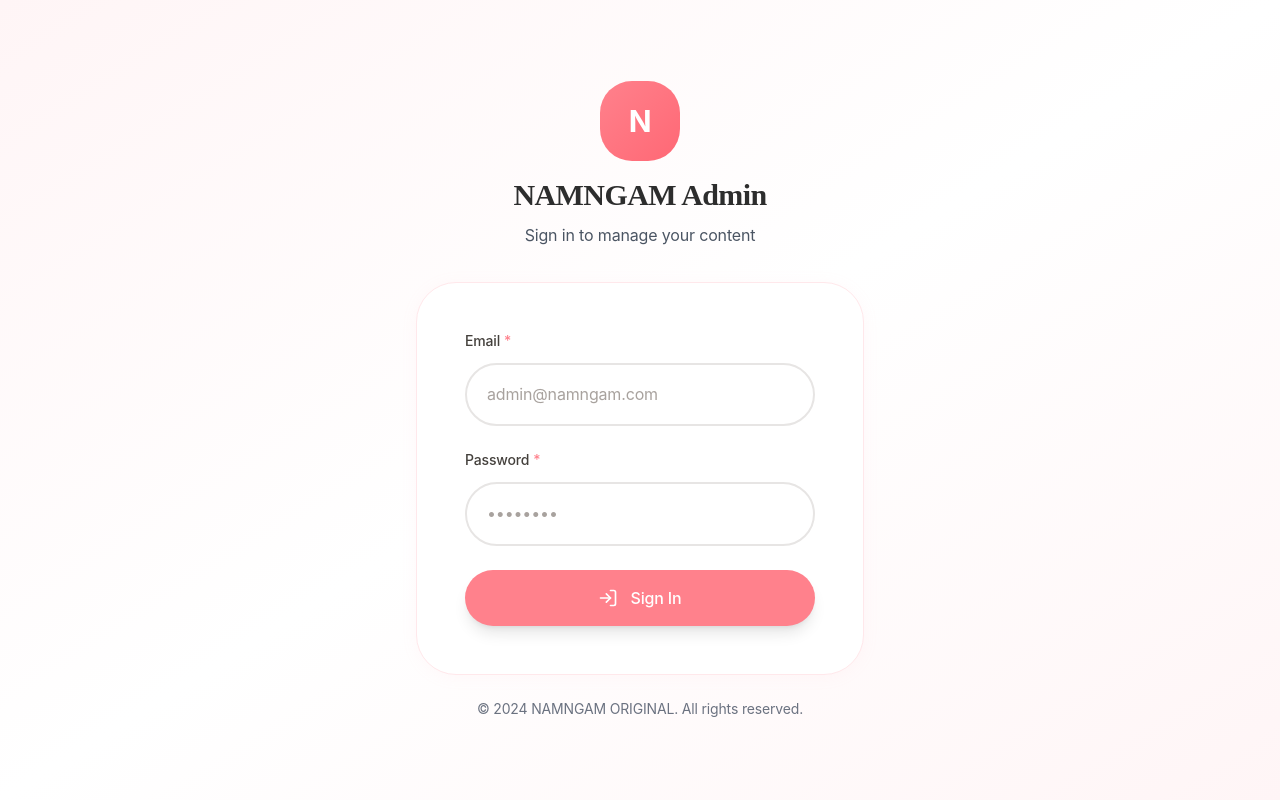
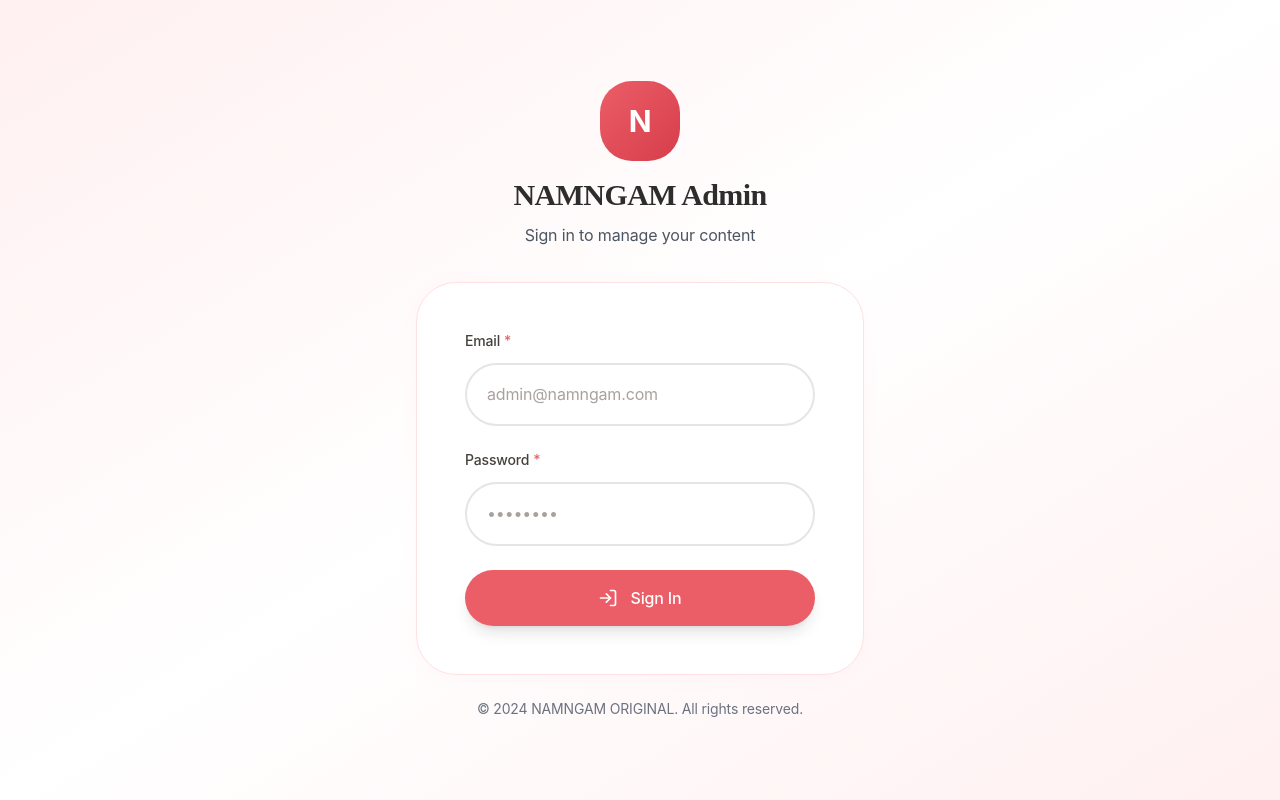
Before and after one commit to tay1862/namngarm, a Next.js app: page /admin/login in a window 1280 px wide. Built offline with nearby package versions, Linux system fonts and the light colour scheme; no server answers.

Commit message:
Update global theme to #faa8ac

```diff
--- a/src/styles/globals.css
+++ b/src/styles/globals.css
@@ -16,9 +16,9 @@
     --font-lao: 'Noto Sans Lao', 'Phetsarath', 'Saysettha OT', 'DokChampa', sans-serif;
 
     /* Peachy Pink Theme - Light Mode */
-    --color-primary: #FFB3BA;
-    --color-primary-hover: #FF9AA3;
-    --color-primary-light: #FFF5F6;
+    --color-primary: #FAA8AC;
+    --color-primary-hover: #F5858C;
+    --color-primary-light: #FFF0F1;
     --color-secondary: #FFFBF8;
     --color-background: #FFFBF8;
     --color-surface: #FFFFFF;
@@ -30,9 +30,9 @@
 
   .dark {
     /* Peachy Pink Theme - Dark Mode */
-    --color-primary: #FFB3BA;
-    --color-primary-hover: #FFD1D7;
-    --color-primary-light: #991A24;
+    --color-primary: #FAA8AC;
+    --color-primary-hover: #FFC2C7;
+    --color-primary-light: #94242E;
     --color-secondary: #1F1F1F;
     --color-background: #0F0F0F;
     --color-surface: #1F1F1F;
--- a/tailwind.config.ts
+++ b/tailwind.config.ts
@@ -12,17 +12,17 @@ const config: Config = {
       colors: {
         // Peachy Pink Palette - Main Brand Colors
         pink: {
-          50: '#FFF5F6',   // Lightest - backgrounds
-          100: '#FFE8EB',  // Light - cards, sections
-          200: '#FFD1D7',  // Soft - borders, dividers
-          300: '#FFB3BA',  // ★ MAIN BRAND (logo background)
-          400: '#FF9AA3',  // Medium - hover states
-          500: '#FF818C',  // Strong - CTAs
-          600: '#FF6875',  // Deep - active states
-          700: '#FF4F5E',  // Rich - emphasis
-          800: '#E63947',  // Dark - text on light
-          900: '#CC2330',  // Darker - strong contrast
-          950: '#991A24',  // Darkest - dark mode
+          50: '#FFF0F1',   // Lightest
+          100: '#FFE0E3',  // Light
+          200: '#FFC2C7',  // Soft
+          300: '#FAA8AC',  // ★ MAIN BRAND (Updated to #faa8ac)
+          400: '#F5858C',  // Medium
+          500: '#EB5E68',  // Strong
+          600: '#D63D4A',  // Deep
+          700: '#B52B37',  // Rich
+          800: '#94242E',  // Dark
+          900: '#7A222A',  // Darker
+          950: '#420D12',  // Darkest
         },
         rose: {
           50: '#FFF5F6',
@@ -63,9 +63,9 @@ const config: Config = {
         gold: '#FFD4A3',
         // Primary (for compatibility)
         primary: {
-          DEFAULT: '#FFB3BA',
-          light: '#FFF5F6',
-          dark: '#FF6875',
+          DEFAULT: '#FAA8AC',
+          light: '#FFF0F1',
+          dark: '#EB5E68',
         },
         // Neutral Palette
         neutral: {
```
Also changed, not shown: 1 other file (tests, documents, lock files or other folders).
